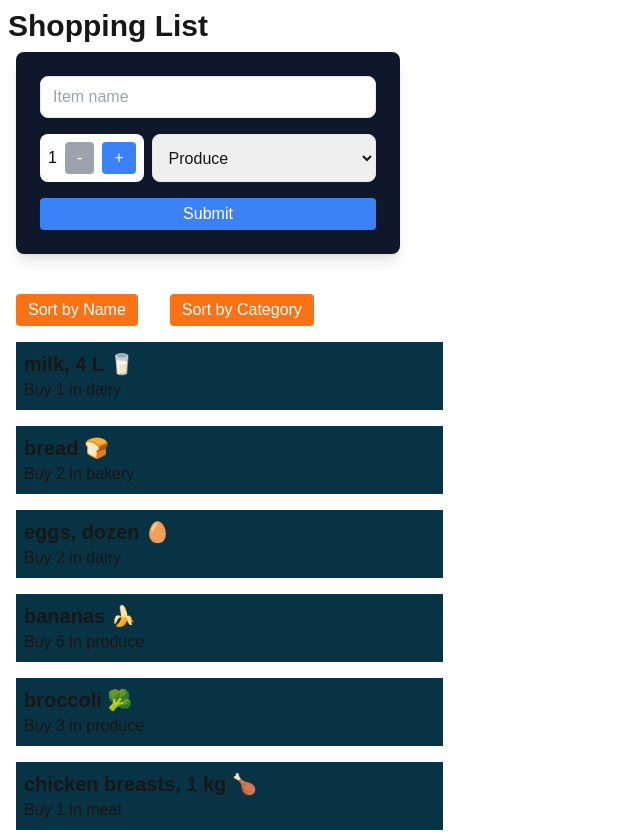
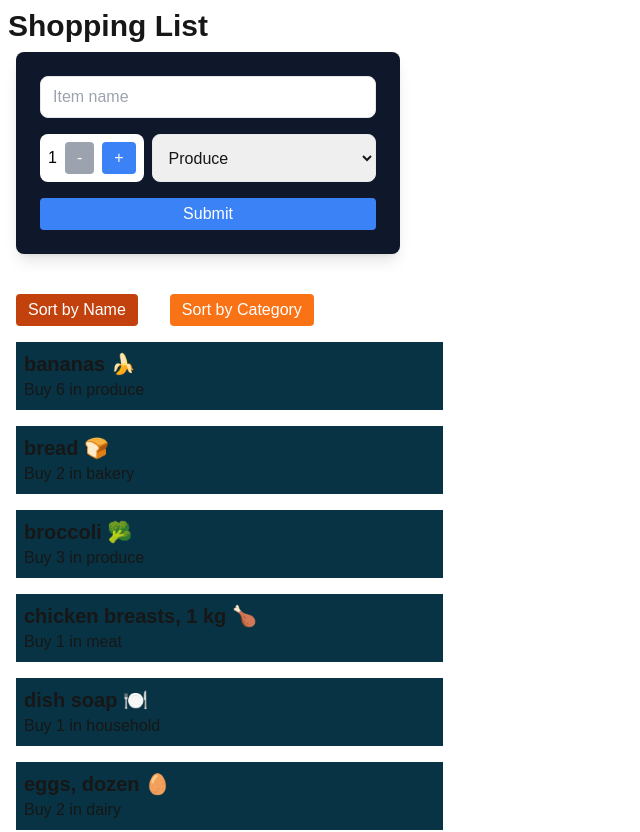
Before and after one commit to DinhAnh-Nguyen/cprg306-assignments, a Next.js app: page /week-7 in a window 1280 px wide. Shown: the top 832 px of the page, without its empty margins (0-640 px from the left). Built offline with nearby package versions, Linux system fonts and the light colour scheme.

Commit message:
week-7 assignment completed

```diff
--- a/app/week-7/item-list.js
+++ b/app/week-7/item-list.js
@@ -1,21 +1,58 @@
+"use client";
+
+import { useState } from "react";
 import Item from "./item";
 
 export default function ItemList({ items }) {
-  // style varibles
+  const [sortBy, setSortBy] = useState("name");
+
+  const sortedItems = [...items].sort((a, b) => {
+    if (sortBy === "name") {
+      return a.name.localeCompare(b.name);
+    } else if (sortBy === "category") {
+      return a.category.localeCompare(b.category);
+    }
+    return 0;
+  });
+
   let nameButtonStyle =
     "mt-10 px-3 py-1 mx-4 rounded text-white font-medium bg-orange-500";
   let categoryButtonStyle =
     "mt-10 px-3 py-1 mx-4 rounded text-white font-medium bg-orange-500";
 
+  if (sortBy === "name") {
+    nameButtonStyle =
+      "px-3 py-1 mx-4 rounded text-white font-medium bg-orange-700";
+  }
+
+  if (sortBy === "category") {
+    categoryButtonStyle =
+      "px-3 py-1 mx-4 rounded text-white font-medium bg-orange-700";
+  }
+
   return (
     <div>
       <div>
-        <button className={nameButtonStyle}>Sort by Name</button>
-        <button className={categoryButtonStyle}>Sort by Category</button>
+        <button
+          onClick={() => {
+            setSortBy("name");
+          }}
+          className={nameButtonStyle}
+        >
+          Sort by Name
+        </button>
+        <button
+          onClick={() => {
+            setSortBy("category");
+          }}
+          className={categoryButtonStyle}
+        >
+          Sort by Category
+        </button>
       </div>
 
       <ul>
-        {items.map((item) => (
+        {sortedItems.map((item) => (
           <Item
             key={item.id}
             name={item.name}
```
